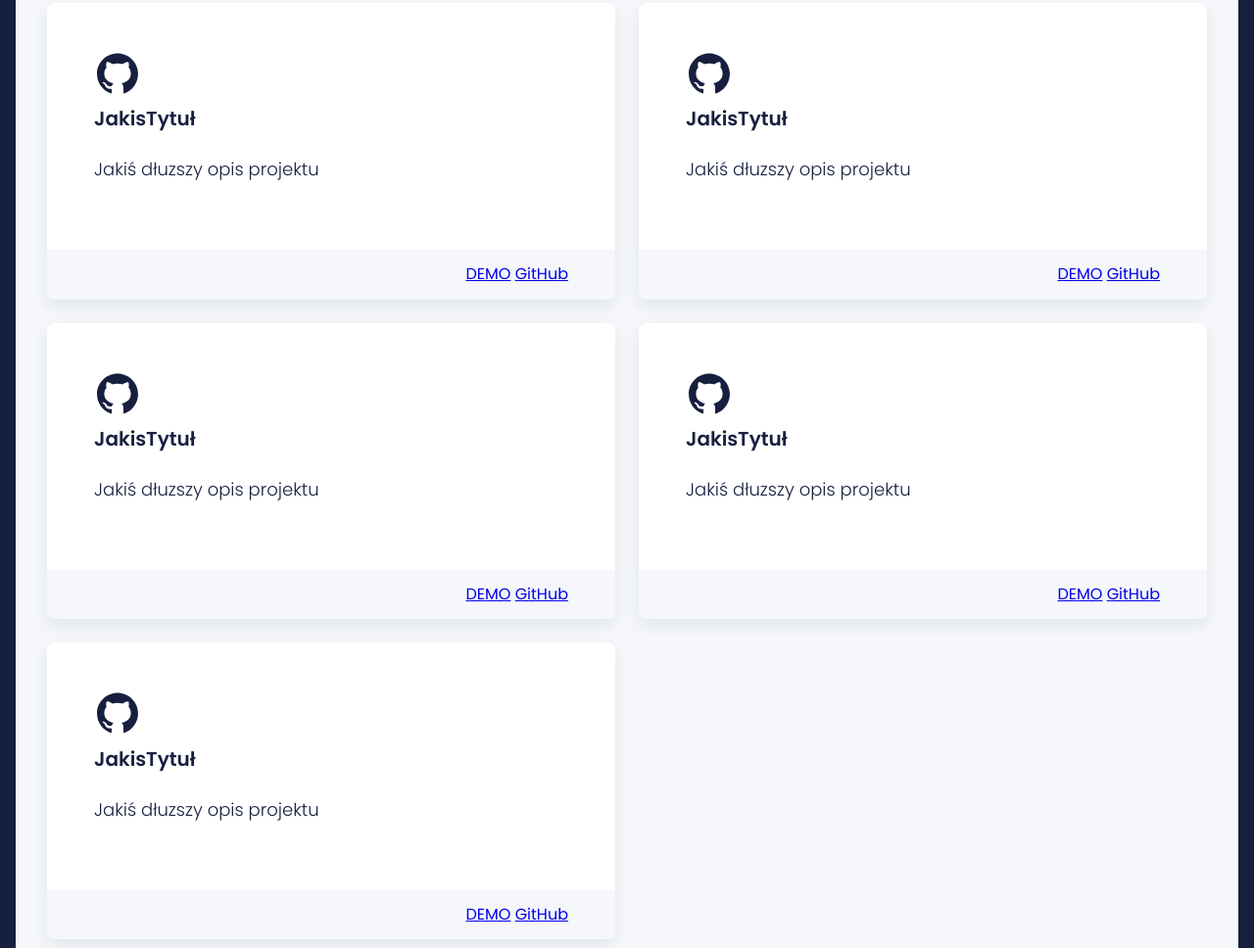
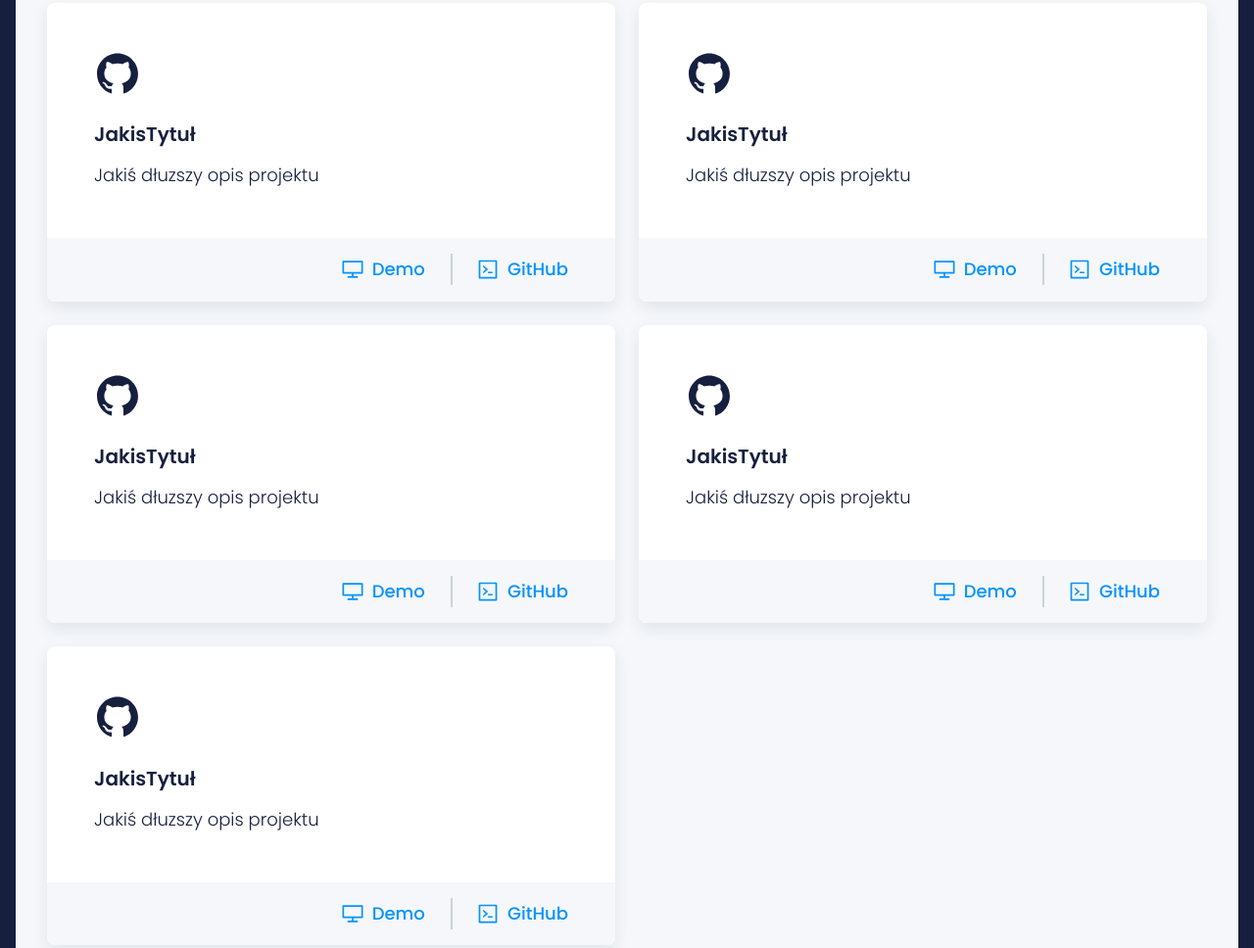
Before and after one commit to mwroblewski/mwroblewski.github.io, a website built with webpack: page src/content/index.html in a window 1280 px wide. Shown: the part 2198-3166 px from the top of the page at 98% size. Built offline with nearby package versions, Linux system fonts and the light colour scheme; files whose address does not match are found by name.

Commit message:
Projects in progress

```diff
--- a/src/content/index.html
+++ b/src/content/index.html
@@ -90,7 +90,7 @@
               <p class="project__description">Jakiś dłuzszy opis projektu</p>
             </div>
             <div class="project__footer">
-              <a class="project__link project__link--demo" href="#" title="Demo: nazwa projektu.">DEMO</a>
+              <a class="project__link project__link--demo" href="#" title="Demo: nazwa projektu.">Demo</a>
               <a class="project__link project__link--code" href="#" title="Source Code: nazwa projektu.">GitHub</a>
             </div>
           </li>
@@ -101,7 +101,7 @@
               <p class="project__description">Jakiś dłuzszy opis projektu</p>
             </div>
             <div class="project__footer">
-              <a class="project__link project__link--demo" href="#" title="Demo: nazwa projektu.">DEMO</a>
+              <a class="project__link project__link--demo" href="#" title="Demo: nazwa projektu.">Demo</a>
               <a class="project__link project__link--code" href="#" title="Source Code: nazwa projektu.">GitHub</a>
             </div>
           </li>
@@ -112,7 +112,7 @@
               <p class="project__description">Jakiś dłuzszy opis projektu</p>
             </div>
             <div class="project__footer">
-              <a class="project__link project__link--demo" href="#" title="Demo: nazwa projektu.">DEMO</a>
+              <a class="project__link project__link--demo" href="#" title="Demo: nazwa projektu.">Demo</a>
               <a class="project__link project__link--code" href="#" title="Source Code: nazwa projektu.">GitHub</a>
             </div>
           </li>
@@ -123,7 +123,7 @@
               <p class="project__description">Jakiś dłuzszy opis projektu</p>
             </div>
             <div class="project__footer">
-              <a class="project__link project__link--demo" href="#" title="Demo: nazwa projektu.">DEMO</a>
+              <a class="project__link project__link--demo" href="#" title="Demo: nazwa projektu.">Demo</a>
               <a class="project__link project__link--code" href="#" title="Source Code: nazwa projektu.">GitHub</a>
             </div>
           </li>
@@ -134,7 +134,7 @@
               <p class="project__description">Jakiś dłuzszy opis projektu</p>
             </div>
             <div class="project__footer">
-              <a class="project__link project__link--demo" href="#" title="Demo: nazwa projektu.">DEMO</a>
+              <a class="project__link project__link--demo" href="#" title="Demo: nazwa projektu.">Demo</a>
               <a class="project__link project__link--code" href="#" title="Source Code: nazwa projektu.">GitHub</a>
             </div>
           </li>
--- a/src/scss/modules/projects.scss
+++ b/src/scss/modules/projects.scss
@@ -41,17 +41,52 @@
         font-weight: 300;
         font-size: 1.125rem;
         line-height: 2rem;
+        margin: 0;
     }
     &__footer {
         background: $light-gray;
         padding: 1rem 3rem;
         text-align: right;
     }
+    &__link {
+        color: $blue;
+        font-weight: 500;
+        font-size: 1.125rem;
+        text-decoration: none;
+        line-height: 2rem;
+        display: inline-flex;
+        align-items: center;
+        & + & {
+            margin-left: 48px;
+            position: relative;
+            &::after {
+                content: '';
+                height: 32px;
+                width: 2px;
+                background: #CBD2D9;
+                display: block;
+                position: absolute;
+                left: -26px;
+                pointer-events: none;
+            }
+        }
+        &::before {
+            content: '';
+            display: block;
+            margin-right: 8px;
+            width: 24px;
+            height: 24px;
+            background: url('../assets/img/demo.svg') center center no-repeat;
+        }
+        &--code::before {
+            background: url('../assets/img/source.svg') center center no-repeat;
+        }
+    }
     &__title {
         font-style: normal;
         font-weight: 600;
         font-size: 1.25rem;
         line-height: 2.25rem;
-        margin: 0;
+        margin: 1rem 0 .5rem;
     }
 }
```
Also changed, not shown: dist/css/main.css, dist/index.html, 1 other file.
